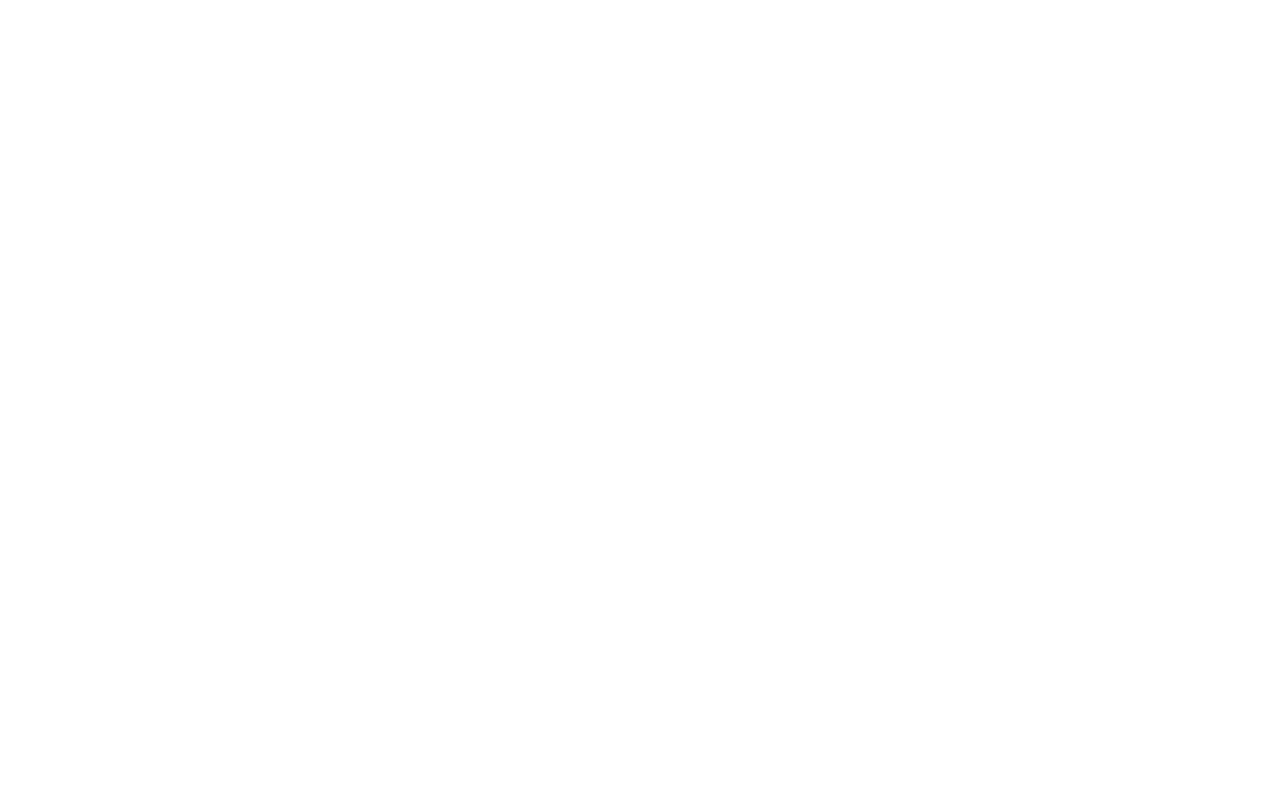
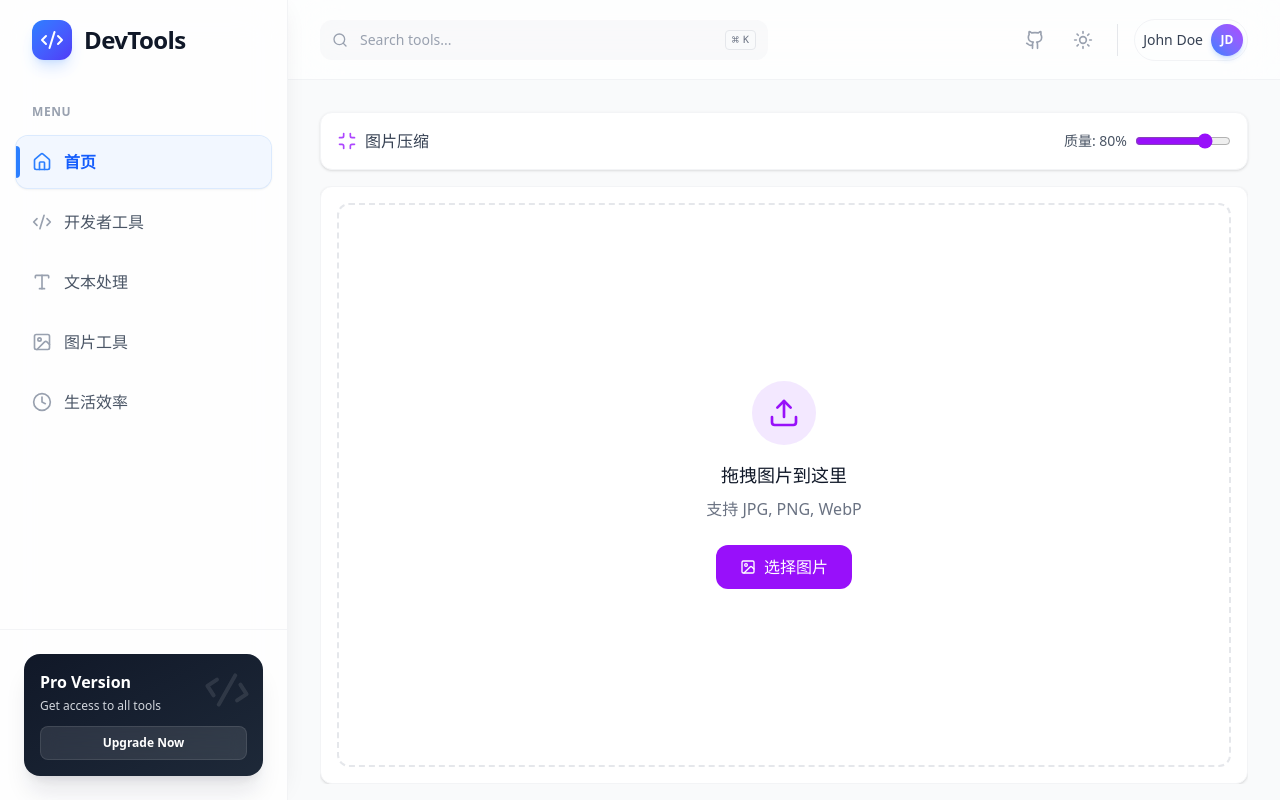
Before and after one commit to Jeffrey-mu/tools, a Vue app: page /image-compress in a window 1280 px wide. Before the commit this address had no page. Built offline with nearby package versions, Linux system fonts and the light colour scheme.

Commit message:
feat(router): 添加图片压缩工具页面
新增图片压缩功能页面，支持拖拽上传、批量压缩和下载。通过配置压缩质量和最大尺寸参数，用户可自定义压缩效果并实时查看压缩前后对比。

```diff
--- a/src/router/index.ts
+++ b/src/router/index.ts
@@ -87,6 +87,12 @@
           name: 'color',
           component: () => import('@/views/tools/image/ColorConverter.vue'),
           meta: { title: '颜色转换' }
+        },
+        {
+          path: 'image-compress',
+          name: 'image-compress',
+          component: () => import('@/views/tools/image/ImageCompressor.vue'),
+          meta: { title: '图片压缩' }
         }
       ]
     }
--- /dev/null
+++ b/src/views/tools/image/ImageCompressor.vue
@@ -0,0 +1,242 @@
+<script setup lang="ts">
+import { ref, computed } from 'vue'
+import { Minimize, Upload, Download, Image as ImageIcon, Trash2 } from 'lucide-vue-next'
+import imageCompression from 'browser-image-compression'
+
+interface CompressedImage {
+  id: string
+  originalFile: File
+  compressedFile: File | null
+  originalUrl: string
+  compressedUrl: string
+  status: 'pending' | 'processing' | 'done' | 'error'
+  error?: string
+}
+
+const images = ref<CompressedImage[]>([])
+const isDragging = ref(false)
+
+// Options
+const quality = ref(0.8)
+const maxWidth = ref(1920)
+const maxHeight = ref(1080)
+
+const formatSize = (bytes: number) => {
+  if (bytes === 0) return '0 B'
+  const k = 1024
+  const sizes = ['B', 'KB', 'MB', 'GB']
+  const i = Math.floor(Math.log(bytes) / Math.log(k))
+  return parseFloat((bytes / Math.pow(k, i)).toFixed(2)) + ' ' + sizes[i]
+}
+
+const handleDrop = (e: DragEvent) => {
+  isDragging.value = false
+  const files = e.dataTransfer?.files
+  if (files) processFiles(Array.from(files))
+}
+
+const handleFileSelect = (e: Event) => {
+  const input = e.target as HTMLInputElement
+  if (input.files) processFiles(Array.from(input.files))
+  input.value = '' // Reset input
+}
+
+const processFiles = async (files: File[]) => {
+  const newImages = files
+    .filter(file => file.type.startsWith('image/'))
+    .map(file => ({
+      id: Math.random().toString(36).substring(7),
+      originalFile: file,
+      compressedFile: null,
+      originalUrl: URL.createObjectURL(file),
+      compressedUrl: '',
+      status: 'pending' as const
+    }))
+
+  images.value.push(...newImages)
+
+  // Process queue
+  for (const img of newImages) {
+    await compressImage(img)
+  }
+}
+
+const compressImage = async (img: CompressedImage) => {
+  img.status = 'processing'
+
+  try {
+    const options = {
+      maxSizeMB: 1, // Start with a reasonable default, though quality controls actual compression
+      maxWidthOrHeight: Math.max(maxWidth.value, maxHeight.value),
+      useWebWorker: true,
+      initialQuality: quality.value
+    }
+
+    const compressedFile = await imageCompression(img.originalFile, options)
+
+    img.compressedFile = compressedFile
+    img.compressedUrl = URL.createObjectURL(compressedFile)
+    img.status = 'done'
+  } catch (error) {
+    console.error(error)
+    img.status = 'error'
+    img.error = 'Compression failed'
+  }
+}
+
+const removeImage = (id: string) => {
+  const index = images.value.findIndex(img => img.id === id)
+  if (index !== -1) {
+    const img = images.value[index]
+    URL.revokeObjectURL(img.originalUrl)
+    if (img.compressedUrl) URL.revokeObjectURL(img.compressedUrl)
+    images.value.splice(index, 1)
+  }
+}
+
+const downloadImage = (img: CompressedImage) => {
+  if (!img.compressedFile) return
+  const link = document.createElement('a')
+  link.href = img.compressedUrl
+  link.download = `compressed-${img.originalFile.name}`
+  document.body.appendChild(link)
+  link.click()
+  document.body.removeChild(link)
+}
+
+const clearAll = () => {
+  images.value.forEach(img => {
+    URL.revokeObjectURL(img.originalUrl)
+    if (img.compressedUrl) URL.revokeObjectURL(img.compressedUrl)
+  })
+  images.value = []
+}
+</script>
+
+<template>
+  <div class="h-[calc(100vh-8rem)] flex flex-col gap-4 w-full min-w-0">
+    <!-- Toolbar -->
+    <div class="bg-white p-4 rounded-xl shadow-sm border border-gray-100 flex flex-col sm:flex-row items-center justify-between gap-4">
+      <div class="flex items-center gap-2 text-gray-700 font-medium">
+        <Minimize class="w-5 h-5 text-purple-500" />
+        图片压缩
+      </div>
+
+      <div class="flex items-center gap-4 w-full sm:w-auto">
+        <div class="flex items-center gap-2 text-sm text-gray-600">
+          <span>质量: {{ Math.round(quality * 100) }}%</span>
+          <input
+            v-model.number="quality"
+            type="range"
+            min="0.1"
+            max="1"
+            step="0.1"
+            class="w-24 accent-purple-600"
+          >
+        </div>
+
+        <button
+          v-if="images.length > 0"
+          @click="clearAll"
+          class="px-3 py-1.5 text-sm font-medium text-red-600 bg-red-50 hover:bg-red-100 rounded-lg transition-colors flex items-center gap-2 ml-auto sm:ml-0"
+        >
+          <Trash2 class="w-4 h-4" />
+          清空
+        </button>
+      </div>
+    </div>
+
+    <div class="flex-1 flex flex-col lg:flex-row gap-4 min-h-0 overflow-hidden">
+      <!-- Upload Area / List -->
+      <div class="flex-1 bg-white rounded-xl shadow-sm border border-gray-100 flex flex-col overflow-hidden">
+
+        <!-- Drop Zone (when empty) -->
+        <div
+          v-if="images.length === 0"
+          class="flex-1 flex flex-col items-center justify-center p-8 border-2 border-dashed border-gray-200 rounded-xl m-4 transition-colors"
+          :class="{ 'border-purple-500 bg-purple-50': isDragging }"
+          @dragenter.prevent="isDragging = true"
+          @dragleave.prevent="isDragging = false"
+          @dragover.prevent
+          @drop.prevent="handleDrop"
+        >
+          <div class="w-16 h-16 bg-purple-100 rounded-full flex items-center justify-center mb-4 text-purple-600">
+            <Upload class="w-8 h-8" />
+          </div>
+          <h3 class="text-lg font-medium text-gray-900 mb-2">拖拽图片到这里</h3>
+          <p class="text-gray-500 mb-6">支持 JPG, PNG, WebP</p>
+
+          <label class="px-6 py-2.5 bg-purple-600 hover:bg-purple-700 text-white rounded-xl cursor-pointer transition-colors font-medium flex items-center gap-2">
+            <ImageIcon class="w-4 h-4" />
+            选择图片
+            <input type="file" multiple accept="image/*" class="hidden" @change="handleFileSelect">
+          </label>
+        </div>
+
+        <!-- Image List -->
+        <div v-else class="flex-1 overflow-y-auto p-4 space-y-4">
+          <!-- Add More Button -->
+          <div class="flex justify-end mb-2">
+            <label class="px-4 py-2 bg-gray-100 hover:bg-gray-200 text-gray-700 rounded-lg cursor-pointer transition-colors text-sm font-medium flex items-center gap-2">
+              <Upload class="w-4 h-4" />
+              添加更多
+              <input type="file" multiple accept="image/*" class="hidden" @change="handleFileSelect">
+            </label>
+          </div>
+
+          <div
+            v-for="img in images"
+            :key="img.id"
+            class="bg-gray-50 rounded-xl p-4 flex flex-col sm:flex-row gap-4 items-center border border-gray-200"
+          >
+            <!-- Preview -->
+            <div class="w-20 h-20 bg-gray-200 rounded-lg overflow-hidden shrink-0">
+              <img :src="img.originalUrl" class="w-full h-full object-cover" />
+            </div>
+
+            <!-- Info -->
+            <div class="flex-1 min-w-0 w-full text-center sm:text-left">
+              <div class="font-medium text-gray-900 truncate mb-1">{{ img.originalFile.name }}</div>
+              <div class="flex items-center justify-center sm:justify-start gap-4 text-sm">
+                <div class="text-gray-500">
+                  原始: <span class="font-mono text-gray-700">{{ formatSize(img.originalFile.size) }}</span>
+                </div>
+                <div v-if="img.status === 'done'" class="text-gray-500">
+                  压缩后: <span class="font-mono text-green-600 font-bold">{{ formatSize(img.compressedFile?.size || 0) }}</span>
+                </div>
+                <div v-if="img.status === 'done'" class="text-xs px-2 py-0.5 bg-green-100 text-green-700 rounded-full font-medium">
+                  -{{ Math.round((1 - (img.compressedFile?.size || 0) / img.originalFile.size) * 100) }}%
+                </div>
+              </div>
+            </div>
+
+            <!-- Actions -->
+            <div class="flex items-center gap-2 w-full sm:w-auto justify-center">
+              <div v-if="img.status === 'processing'" class="text-purple-600 text-sm font-medium animate-pulse">
+                处理中...
+              </div>
+              <div v-else-if="img.status === 'error'" class="text-red-500 text-sm font-medium">
+                失败
+              </div>
+              <button
+                v-if="img.status === 'done'"
+                @click="downloadImage(img)"
+                class="p-2 text-blue-600 bg-blue-50 hover:bg-blue-100 rounded-lg transition-colors"
+                title="下载"
+              >
+                <Download class="w-5 h-5" />
+              </button>
+              <button
+                @click="removeImage(img.id)"
+                class="p-2 text-gray-400 hover:text-red-500 hover:bg-red-50 rounded-lg transition-colors"
+                title="移除"
+              >
+                <Trash2 class="w-5 h-5" />
+              </button>
+            </div>
+          </div>
+        </div>
+      </div>
+    </div>
+  </div>
+</template>
```
